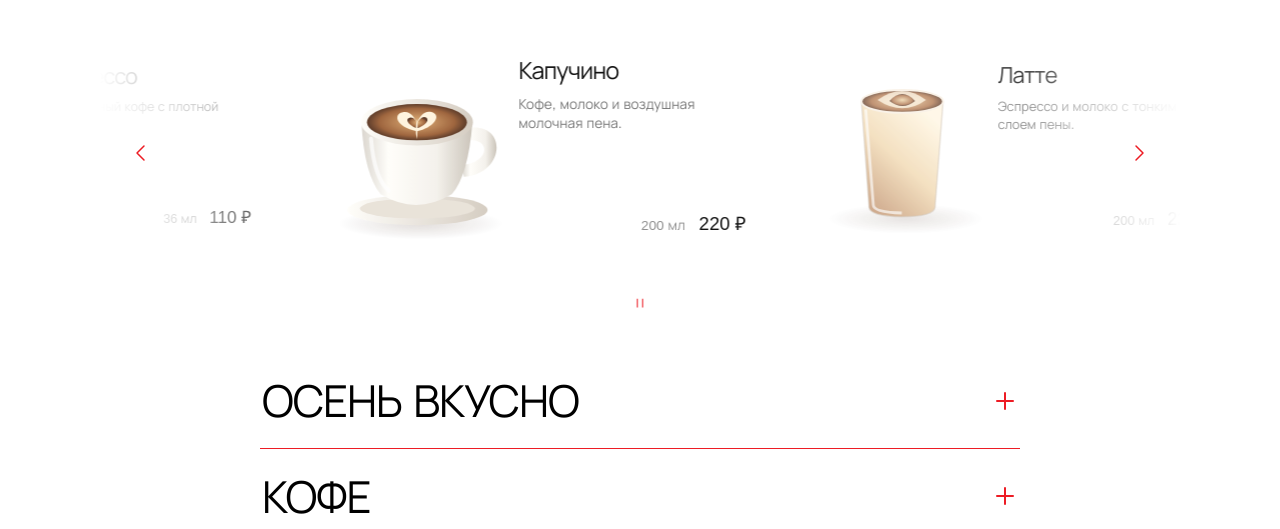
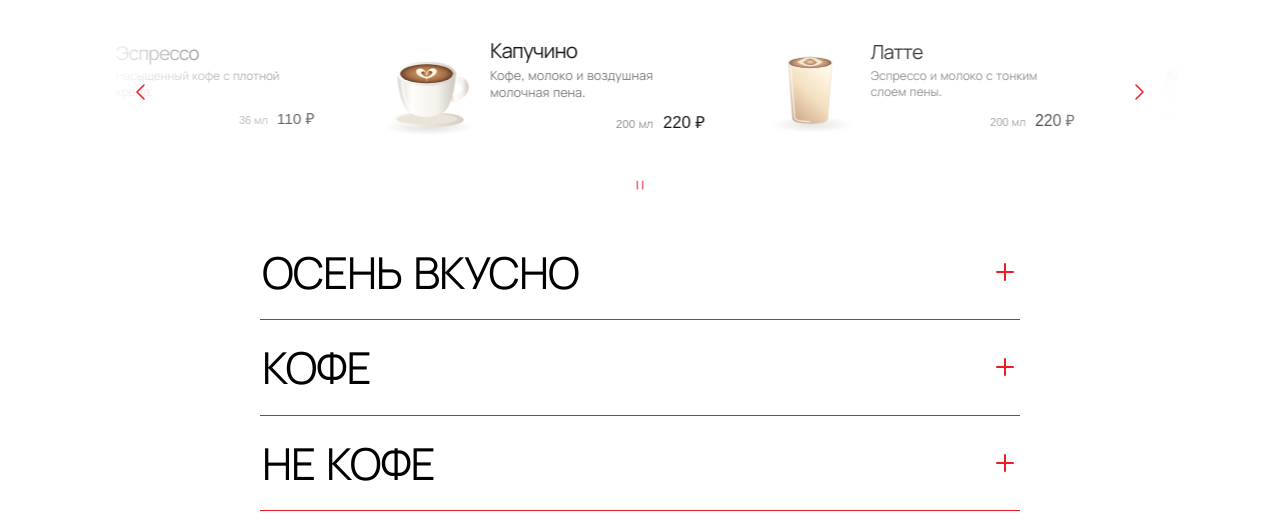
Before and after one commit to retrocoffee/coffee, a website: page public/index.html in a window 1280 px wide. Shown: the part 267-796 px from the top of the page. Drawn offline with Linux system fonts and the light colour scheme.

Commit message:
Compact carousel cards with smaller pictures and closer prices

```diff
--- a/public/index.html
+++ b/public/index.html
@@ -7,7 +7,7 @@
 <meta name="description" content="Меню кофейни РЕТРОКОФЕ: кофе, чай, сезонные и холодные напитки. Объёмы и цены.">
 <title>РЕТРОКОФЕ — меню</title>
 <link rel="icon" href="./assets/logo.svg" type="image/svg+xml">
-<link rel="stylesheet" href="./style.css?v=carousel-layout-20261022">
+<link rel="stylesheet" href="./style.css?v=carousel-compact-20261022">
 </head>
 <body>
 <header class="brand">
--- a/public/style.css
+++ b/public/style.css
@@ -38,32 +38,32 @@ summary:focus-visible{outline:2px solid var(--red);outline-offset:5px}
 @media(max-width:600px){.brand,.menu{width:calc(100% - 36px)}.brand{padding-top:25px}.brand-logo{width:80px;height:80px;margin-bottom:22px}h1{font-size:10.2vw}.brand-line{margin-top:19px;margin-bottom:6px;height:3px}summary{padding:17px 0;gap:14px}summary>span:first-child{font-size:clamp(27px,7.3vw,39px)}.expand-icon{width:18px;height:18px;flex-basis:18px;margin-right:1px}.expand-icon:before{width:16px;left:1px;top:8px}.expand-icon:after{height:16px;left:8px;top:1px}.category-content{padding:1px 0 18px}.price-table{font-size:14px}.price-table tbody th{padding-right:8px}.price-table td{font-size:13px;min-width:58px;padding-left:10px}.item-note{font-size:11px}.price-table thead th{font-size:11px}.end-line{height:3px;margin-top:15px;margin-bottom:28px}}
 
 /* Featured products: free-standing images, soft edges and no card borders. */
-.product-carousel{--card-width:clamp(360px,44vw,440px);--card-gap:38px;position:relative;width:min(1080px,100%);margin:16px auto 34px;isolation:isolate}
+.product-carousel{--card-width:clamp(300px,36vw,350px);--card-gap:28px;position:relative;width:min(1080px,100%);margin:8px auto 24px;isolation:isolate}
 .product-carousel [hidden]{display:none!important}
 .carousel-window{overflow-x:auto;overflow-y:hidden;scrollbar-width:none;touch-action:pan-y;cursor:grab;-webkit-mask-image:linear-gradient(to right,transparent,#000 14%,#000 86%,transparent);mask-image:linear-gradient(to right,transparent,#000 14%,#000 86%,transparent)}
 .carousel-window::-webkit-scrollbar{display:none}
 .carousel-window:active{cursor:grabbing}
 .carousel-window:focus-visible{outline:2px solid var(--red);outline-offset:-4px}
-.carousel-track{display:flex;align-items:stretch;gap:var(--card-gap);width:max-content;padding:12px 0 8px}
+.carousel-track{display:flex;align-items:stretch;gap:var(--card-gap);width:max-content;padding:8px 0 4px}
 .product-carousel.is-ready .carousel-window{overflow:hidden}
 .product-carousel.is-ready .carousel-track{will-change:transform}
-.product-card{display:grid;grid-template-columns:42% minmax(0,1fr);align-items:center;gap:12px;width:var(--card-width);flex:0 0 var(--card-width);min-height:220px;padding:12px 6px;text-align:left;user-select:none;transform-origin:center 48%}
-.product-image{display:block;width:132%;margin-inline:-16%;height:auto;aspect-ratio:460/420;object-fit:contain;pointer-events:none;-webkit-user-drag:none}
-.product-copy{display:flex;flex-direction:column;justify-content:center;align-self:stretch;min-width:0;padding:18px 4px 14px 0}
-.product-description{display:-webkit-box;-webkit-box-orient:vertical;-webkit-line-clamp:3;overflow:hidden;margin:9px 0 18px;font-size:14px;line-height:1.45;opacity:.58;overflow-wrap:anywhere}
-.product-name{margin:0;font:400 clamp(20px,2.5vw,24px)/1.2 Retro,Arial,sans-serif;letter-spacing:-.035em}
-.product-meta{display:flex;align-items:baseline;justify-content:flex-end;gap:14px;margin:auto 0 0;font-size:19px;line-height:1.5;font-variant-numeric:tabular-nums}
-.product-volume{font-size:14px;opacity:.48}
-.carousel-arrow{position:absolute;z-index:2;top:38%;display:grid;place-items:center;width:48px;height:48px;padding:0;border:0;background:transparent;color:var(--red);cursor:pointer;transition:opacity .2s,transform .2s}
+.product-card{display:grid;grid-template-columns:32% minmax(0,1fr);align-items:center;gap:10px;width:var(--card-width);flex:0 0 var(--card-width);min-height:146px;padding:8px 4px;text-align:left;user-select:none;transform-origin:center 48%}
+.product-image{display:block;width:115%;margin-inline:-7.5%;height:auto;aspect-ratio:460/420;object-fit:contain;pointer-events:none;-webkit-user-drag:none}
+.product-copy{display:flex;flex-direction:column;justify-content:center;align-self:center;min-width:0;padding:4px 2px 4px 0}
+.product-description{display:-webkit-box;-webkit-box-orient:vertical;-webkit-line-clamp:2;overflow:hidden;margin:5px 0 8px;font-size:13px;line-height:1.35;opacity:.58;overflow-wrap:anywhere}
+.product-name{margin:0;font:400 clamp(18px,2vw,21px)/1.2 Retro,Arial,sans-serif;letter-spacing:-.035em}
+.product-meta{display:flex;align-items:baseline;justify-content:flex-end;gap:10px;margin:0;font-size:17px;line-height:1.5;font-variant-numeric:tabular-nums}
+.product-volume{font-size:12px;opacity:.48}
+.carousel-arrow{position:absolute;z-index:2;top:32%;display:grid;place-items:center;width:48px;height:48px;padding:0;border:0;background:transparent;color:var(--red);cursor:pointer;transition:opacity .2s,transform .2s}
 .carousel-previous{left:18px}
 .carousel-next{right:18px}
 .carousel-next svg{transform:rotate(180deg)}
 .carousel-arrow:hover{transform:scale(1.12)}
 .carousel-arrow:focus-visible,.carousel-playback:focus-visible{outline:2px solid var(--red);outline-offset:3px;border-radius:2px}
-.carousel-playback{display:grid;place-items:center;width:36px;height:32px;margin:14px auto 0;border:0;padding:0;background:transparent;color:var(--red);cursor:pointer;opacity:.6}
+.carousel-playback{display:grid;place-items:center;width:36px;height:32px;margin:6px auto 0;border:0;padding:0;background:transparent;color:var(--red);cursor:pointer;opacity:.6}
 .carousel-playback:hover{opacity:1}
 .carousel-playback .play-symbol{display:none}
 .carousel-playback[aria-pressed="true"] .play-symbol{display:block}
 .carousel-playback[aria-pressed="true"] .pause-symbol{display:none}
-@media(max-width:600px){.product-carousel{--card-width:82vw;--card-gap:22px;margin:18px auto 24px}.product-card{gap:8px;min-height:190px;padding:8px 3px;grid-template-columns:40% minmax(0,1fr)}.product-copy{padding:15px 2px 12px 0}.product-name{font-size:19px;line-height:1.2}.product-description{font-size:12px;line-height:1.45;margin:7px 0 14px}.product-meta{font-size:17px;gap:10px}.product-volume{font-size:12px}.carousel-previous{left:1px}.carousel-next{right:1px}.carousel-arrow{width:36px;height:44px;top:35%}.carousel-playback{margin-top:8px}.carousel-window{-webkit-mask-image:linear-gradient(to right,transparent,#000 9%,#000 91%,transparent);mask-image:linear-gradient(to right,transparent,#000 9%,#000 91%,transparent)}}
+@media(max-width:600px){.product-carousel{--card-width:82vw;--card-gap:16px;margin:8px auto 16px}.product-card{gap:8px;min-height:124px;padding:6px 3px;grid-template-columns:30% minmax(0,1fr)}.product-copy{padding:3px 2px 3px 0}.product-name{font-size:17px;line-height:1.2}.product-description{font-size:12px;line-height:1.3;margin:5px 0 6px}.product-meta{font-size:16px;gap:9px}.product-volume{font-size:12px}.carousel-previous{left:1px}.carousel-next{right:1px}.carousel-arrow{width:36px;height:44px;top:30%}.carousel-playback{margin-top:2px}.carousel-window{-webkit-mask-image:linear-gradient(to right,transparent,#000 9%,#000 91%,transparent);mask-image:linear-gradient(to right,transparent,#000 9%,#000 91%,transparent)}}
 @media(prefers-reduced-motion:reduce){.carousel-arrow{transition:none}}
```
